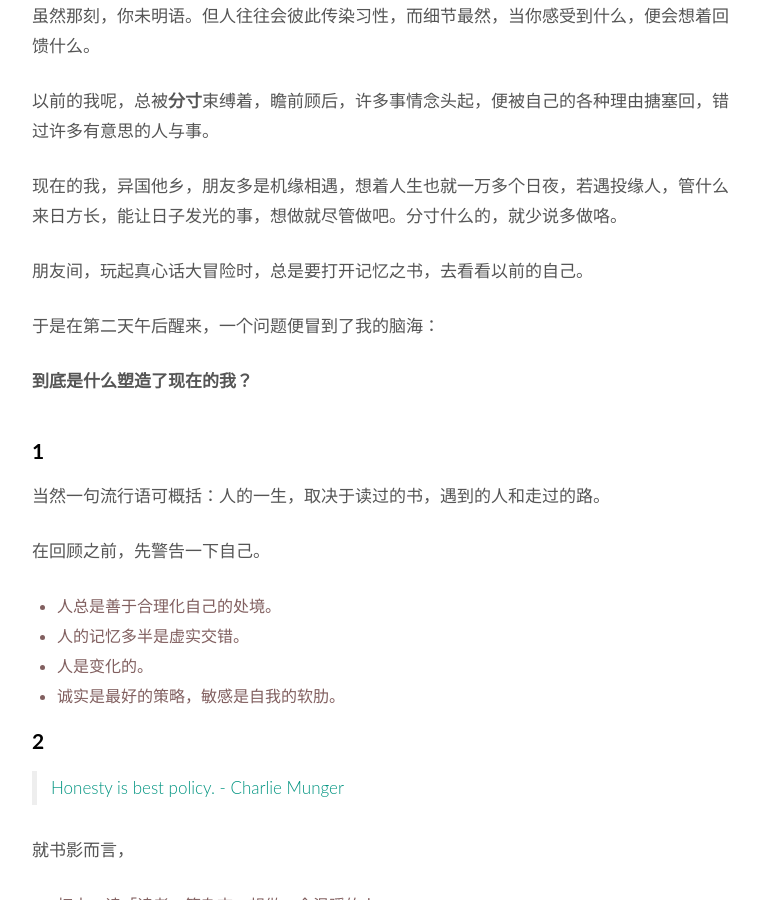
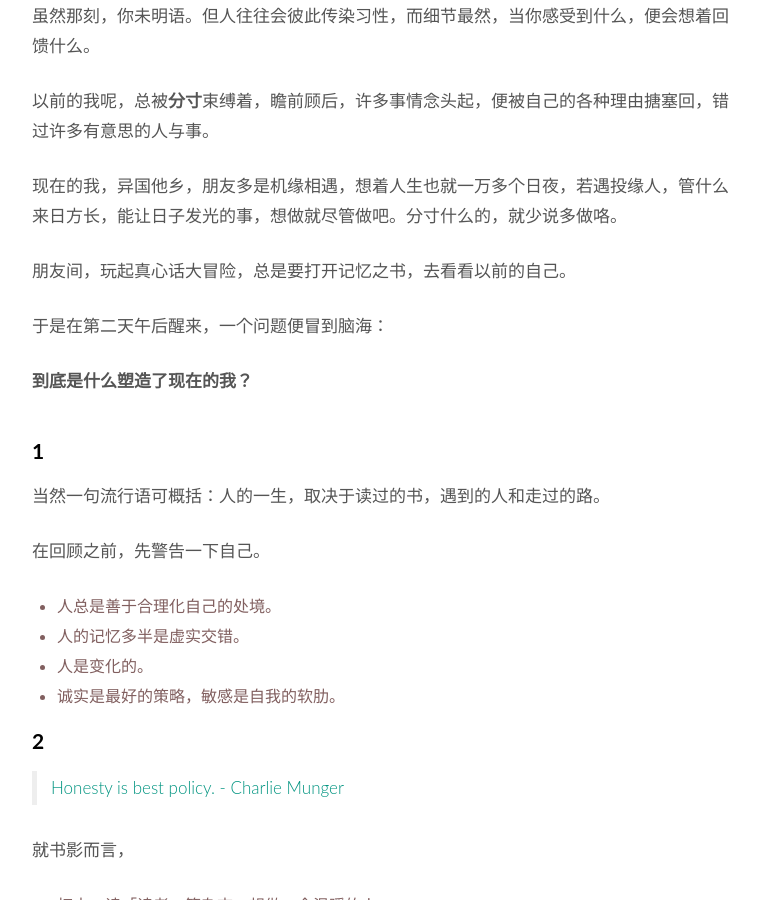
Before and after one commit to WillWang-X/willwang-x.github.io, a Jekyll site: the page built from _posts/2019-02-05-who-shaped-me.md, in a window 1280 px wide and 900 px high, scrolled down 933 px. Shown: the whole window, without its empty margins (258-1018 px from the left). Built offline with Jekyll 4.4.1, drawn with Linux system fonts in a browser that asks for light colours.

Commit message:
Updated who shaped me

```diff
--- a/_posts/2019-02-05-who-shaped-me.md
+++ b/_posts/2019-02-05-who-shaped-me.md
@@ -31,9 +31,9 @@ published: true
 
 现在的我，异国他乡，朋友多是机缘相遇，想着人生也就一万多个日夜，若遇投缘人，管什么来日方长，能让日子发光的事，想做就尽管做吧。分寸什么的，就少说多做咯。
 
-朋友间，玩起真心话大冒险时，总是要打开记忆之书，去看看以前的自己。
+朋友间，玩起真心话大冒险，总是要打开记忆之书，去看看以前的自己。
 
-于是在第二天午后醒来，一个问题便冒到了我的脑海：
+于是在第二天午后醒来，一个问题便冒到脑海：
 
 **到底是什么塑造了现在的我？**
 
```
